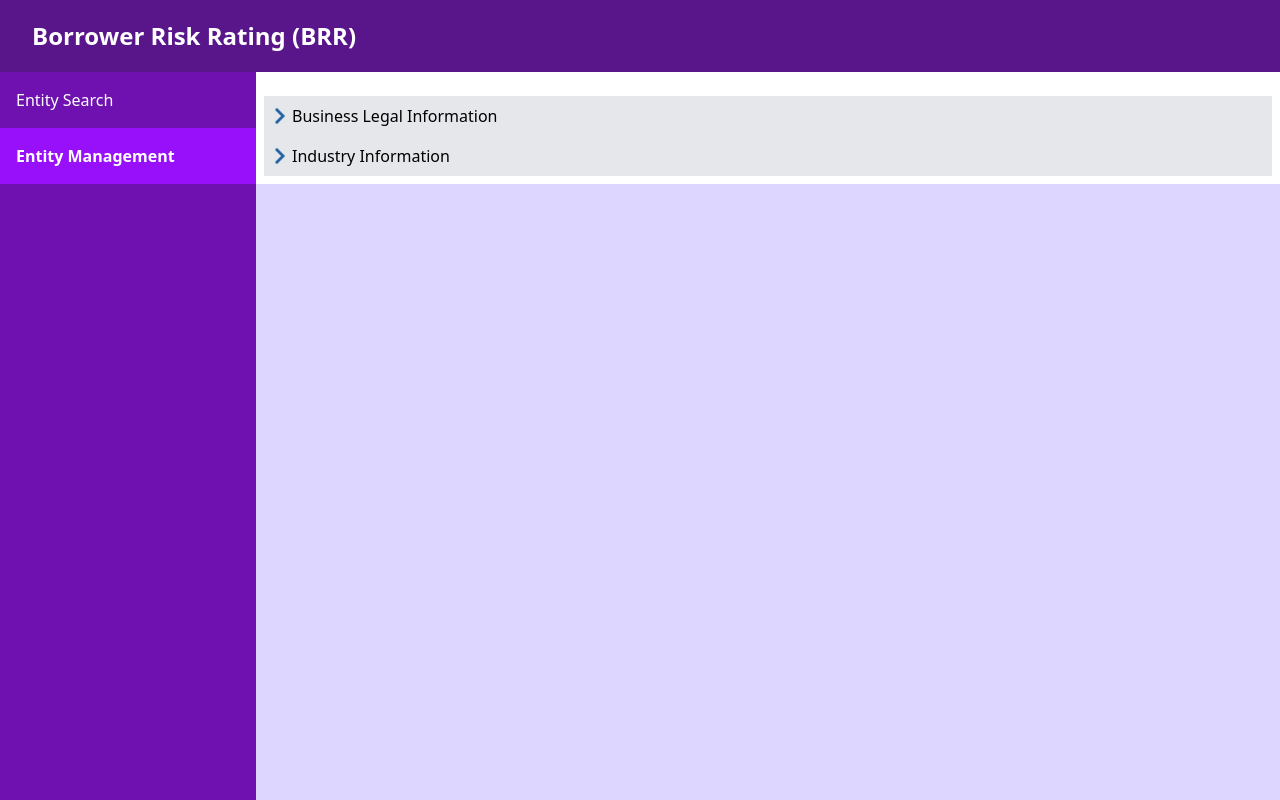
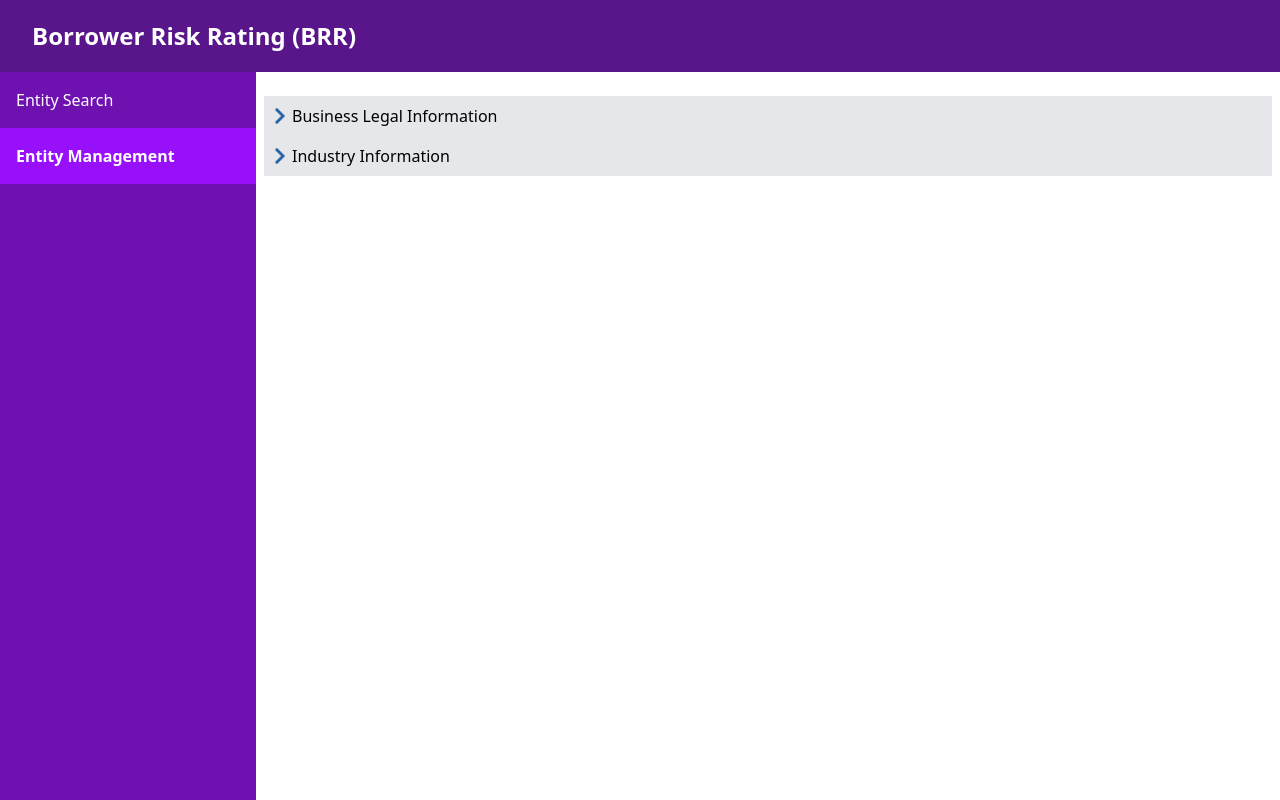
Before and after one commit to GODA47/angular-demo, an Angular app: page /entity/information in a window 1280 px wide. Built offline with nearby package versions, Linux system fonts and the light colour scheme.

Commit message:
Industry Info

```diff
--- a/src/app/features/entity-information/entity-information.component.html
+++ b/src/app/features/entity-information/entity-information.component.html
@@ -1,4 +1,4 @@
-<div class="p-2 pt-6 bg-white">
+<div class="p-2 pt-6 bg-white h-full">
   <form [formGroup]="editForm" class="">
     <div class="text-md w-full h-10 flex flex-row items-center bg-gray-200 p-2 hover:cursor-pointer" (click)="isOpenBusiness = !isOpenBusiness">
       <img src="/assets/images/FoldableArrow.png" alt="Arrow"
@@ -41,13 +41,13 @@
             </select>
           </div>
           <label class="mr-2">Primary Stock Code:</label>
-          <input formControlName="primaryStockCode" type="text" class="border-2 border-gray-200 rounded-md max-w-50"/>
+          <input formControlName="primaryStockCode" type="text" class="border-2 border-gray-200 rounded-md w-50"/>
 
         </div>
-        <div class="grid grid-cols-[max-content_1fr] gap-2 border border-green-400">
-          <label class =""> Country of Risk:<span class="text-red-500">*</span></label>
+        <div class="grid grid-cols-[max-content_1fr] gap-2 content-start border border-green-400">
+          <label class ="me-2"> Country of Risk:<span class="text-red-500">*</span></label>
           <div class="relative">
-            <select formControlName="countryOfRisk" class="hover:cursor-pointer bg-white border-2 border-gray-200 rounded-md w-70 truncate" placeholder="">
+            <select formControlName="countryOfRisk" class="hover:cursor-pointer bg-white border-2 border-gray-200 rounded-md w-50 truncate" placeholder="">
                 <option value="" class="overflow-hidden max-w-50"></option>
                 @for (op of countryOptions; track op.code){
                     <option [value]="op.code" class="px-1">
@@ -56,6 +56,8 @@
                 }
             </select>
           </div>
+          <label class="mr-2">Listing Date:</label>
+          <input formControlName="primaryStockCode" type="text" class="border-2 border-gray-200 rounded-md w-50"/>
         </div>
       </div>
     </div>
@@ -65,5 +67,45 @@
         [class.rotate-90]="isOpenIndustry"/>
       <span class="ml-1">Industry Information</span>
     </div>
+    <div
+      class="transition-all duration-300 overflow-hidden"
+      [style.maxHeight]="isOpenIndustry ? '200px' : '0px'"
+    >
+      <div class="text-sm flex px-8 py-6 gap-2">
+        <label class="mr-2">Risk Currency:</label>
+        <div class="relative">
+          <select formControlName="countryOfRisk" class="hover:cursor-pointer bg-white border-2 border-gray-200 rounded-md w-50 truncate" placeholder="">
+              <option value="" class="overflow-hidden max-w-50">ISIC V4</option>
+              @for (op of indClassOptions; track op.code){
+                  <option [value]="op.code" class="px-1">
+                      {{op.label}}
+                  </option>
+              }
+          </select>
+        </div>
+      </div>
+      <table class="border-collapse w-full table-auto">
+        <thead class="bg-gray-300">
+            <tr>
+                <th class="w-10"><h2 class="flex text-green-400 text-md font-bold p-1 align-middle justify-center"
+                    (click)="createIndustryRow()">
+                    ✚</h2></th>
+                <th class="text-xs text-semibold text-left align-top py-2 ">
+                  Industry Code <span class="text-red-500">*</span>
+                </th>
+                <th class="text-xs text-semibold text-left align-top py-2 ">Percentage (%) <span class="text-red-500">*</span></th>
+                <th class="text-xs text-semibold text-left align-top py-2 ">Primary?</th>
+            </tr>
+        </thead>
+
+        <tbody>
+            @for(row of rows; track row.id){
+                <tr class="border-b border-gray-300">
+                    <td><h2 class="flex text-red-500 font-bold align-middle justify-center">×</h2></td>
+                </tr>
+            }
+        </tbody>
+    </table>
+    </div>
   </form>
 </div>
--- a/src/app/features/entity-information/entity-information.component.ts
+++ b/src/app/features/entity-information/entity-information.component.ts
@@ -9,6 +9,9 @@ import { FormControl, FormGroup, Validators, ReactiveFormsModule } from '@angula
   styles: []
 })
 export class EntityInformationComponent {
+createIndustryRow() {
+throw new Error('Method not implemented.');
+}
   isOpen = false;
   isOpenBusiness: any;
   isOpenIndustry: any;
@@ -28,4 +31,13 @@ export class EntityInformationComponent {
       {code:'THB', label:'Thai Baht'},
       {code:'JPY', label:'Japanese Yen'},
   ];
+  indClassOptions = [
+      {code:'1', label:'ISIC V4'},
+      {code:'2', label:'VWXYZ-Dragon Catapult Cannon'},
+  ];
+  rows = [
+      {id:1, code:'A01', label:'Description for A01', percentage:20, primary:true},
+      {id:2, code:'B02', label:'Description for B02', percentage:20, primary:true},
+      {id:3, code:'VW', label:'Tiger Catapult', percentage:20, primary:false},
+  ];
 }
```
